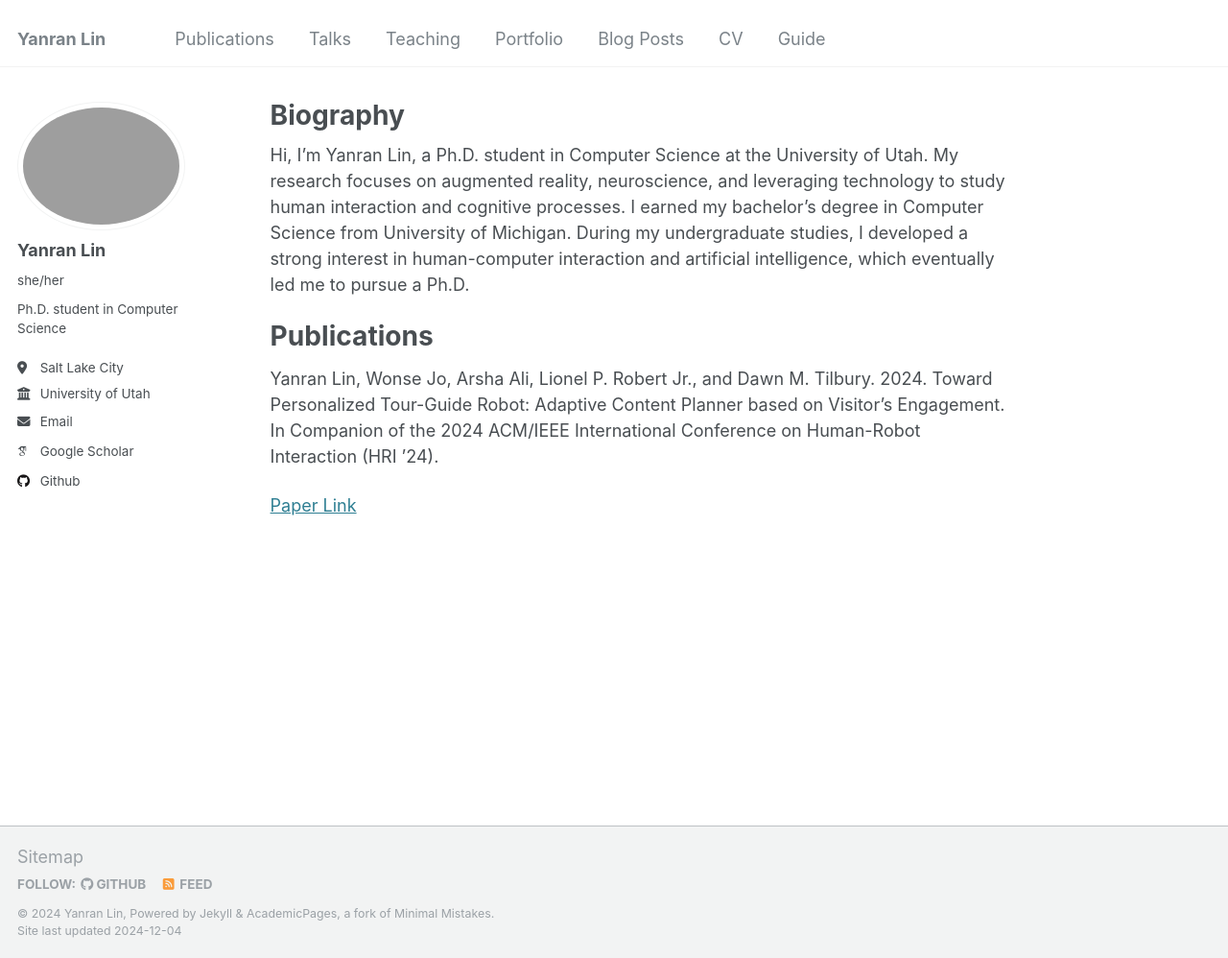
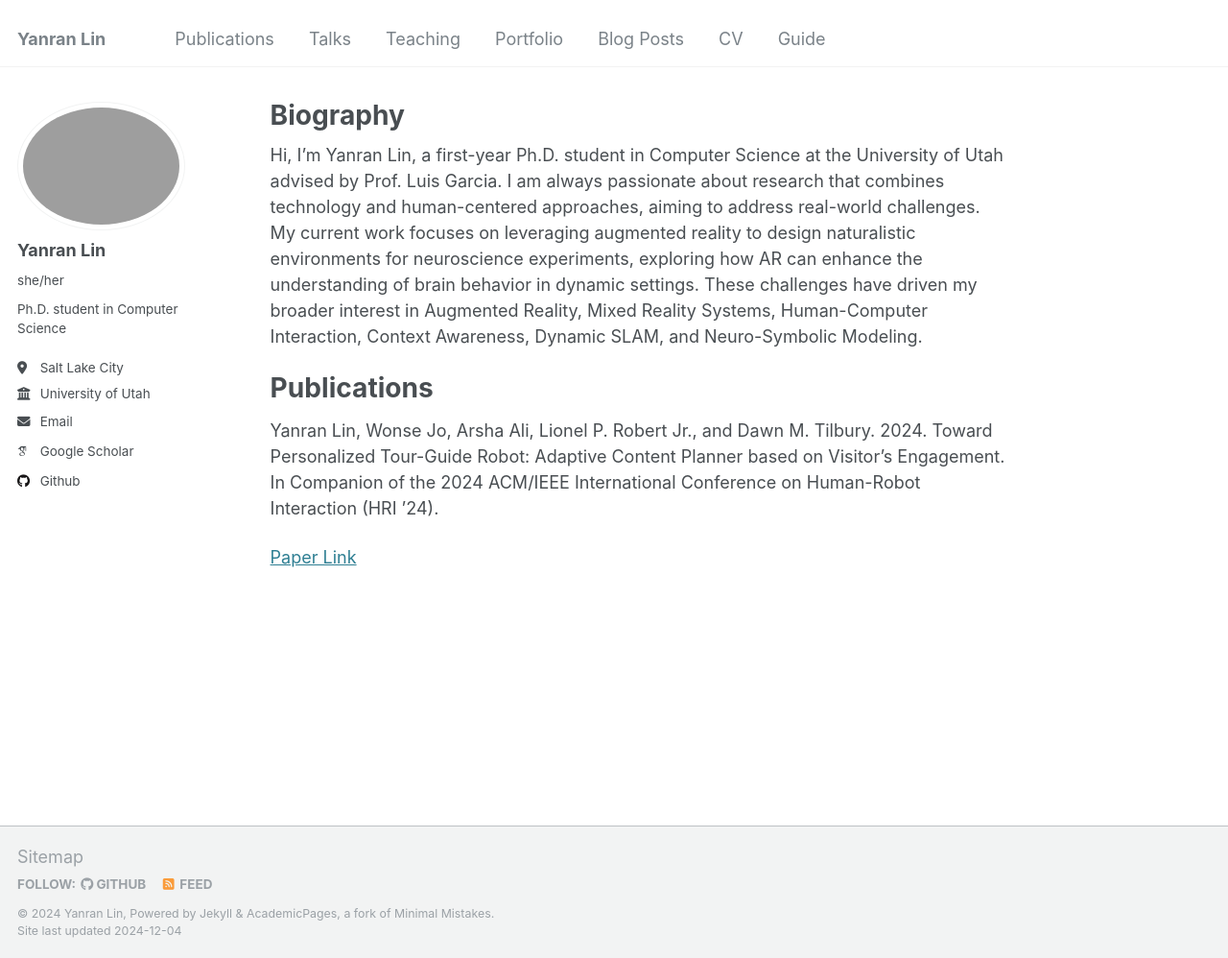
Before and after one commit to Belinda-007/Belinda-007.github.io, a Jekyll site: the page built from _pages/about.md, in a window 1280 px wide and 998 px high. Shown: the whole window at 96% size. Built offline with Jekyll 4.4.1, drawn with Linux system fonts in a browser that asks for light colours; some web fonts are replaced.

Commit message:
update biography

```diff
--- a/_pages/about.md
+++ b/_pages/about.md
@@ -7,7 +7,7 @@ redirect_from:
   - /about.html
 ---
 
-Hi, I'm Yanran Lin, a Ph.D. student in Computer Science at the University of Utah. My research focuses on augmented reality, neuroscience, and leveraging technology to study human interaction and cognitive processes. I earned my bachelor's degree in Computer Science from University of Michigan. During my undergraduate studies, I developed a strong interest in human-computer interaction and artificial intelligence, which eventually led me to pursue a Ph.D.
+Hi, I'm Yanran Lin, a first-year Ph.D. student in Computer Science at the University of Utah advised by Prof. Luis Garcia.  I am always passionate about research that combines technology and human-centered approaches, aiming to address real-world challenges. My current work focuses on leveraging augmented reality to design naturalistic environments for neuroscience experiments, exploring how AR can enhance the understanding of brain behavior in dynamic settings. These challenges have driven my broader interest in Augmented Reality, Mixed Reality Systems, Human-Computer Interaction, Context Awareness, Dynamic SLAM, and Neuro-Symbolic Modeling.
 
 # Publications
 
```
